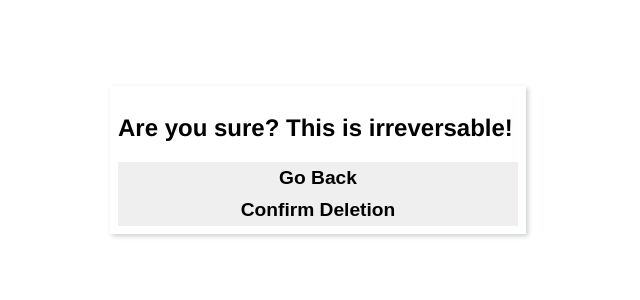
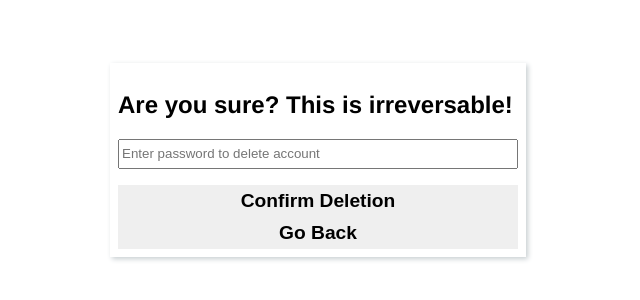
Before and after one commit to MarvJohnson/Ezequiel, a Vue app in the folder client/: page /account_deletion in a window 1280 px wide. Shown: the part 240-540 px from the top of the page, without its empty margins (322-962 px from the left). Built offline with nearby package versions, Linux system fonts and the light colour scheme; sample sign-in values are in the browser's storage.

Commit message:
Wired up user account deletion

```diff
--- a/client/src/pages/AccountDeletion.vue
+++ b/client/src/pages/AccountDeletion.vue
@@ -2,15 +2,39 @@
   <div>
     <div class="user-form">
       <h2>Are you sure? This is irreversable!</h2>
+      <input type="password" placeholder="Enter password to delete account" v-model="password">
+      <button @click="deleteAccount">Confirm Deletion</button>
       <a href="/profile"><button>Go Back</button></a>
-      <button>Confirm Deletion</button>
     </div>
   </div>
 </template>
 
 <script>
+import { requestDeletion } from '../services/UserServices'
+import Client from '../services'
+
 export default {
-  name: 'AccountDeletion'
+  name: 'AccountDeletion',
+  data: () => ({
+    password: ''
+  }),
+  mounted(){
+    if (!localStorage.getItem('auth_token')) {
+      this.$router.push('/login');
+    }
+  },
+  methods: {
+    async deleteAccount(){
+      const result = await requestDeletion(this.password);
+
+      if (result.status === 204) {
+        this.$store.commit('disconnect');
+        Client.defaults.headers.common['Authorization'] = '';
+        localStorage.removeItem('auth_token');
+        this.$router.push('/login');
+      }
+    }
+  }
 }
 </script>
 
@@ -21,10 +45,21 @@ export default {
     justify-content: center;
     align-items: center;
     min-height: 100vh;
+    padding: 0 1rem;
+    box-sizing: border-box;
   }
 
   #app > div > div {
+    display: flex;
+    flex-direction: column;
+    justify-content: center;
     width: 400px;
+  }
+
+  input {
+    height: 1.5rem;
+    max-width: unset;
+    margin-bottom: 1rem;
   }
 
   button {
--- a/client/src/services/UserServices.js
+++ b/client/src/services/UserServices.js
@@ -52,3 +52,12 @@ export const requestLogout = async () => {
 
   return result.data;
 };
+
+export const requestDeletion = async (password) => {
+  const result = await Client.delete('users/me/', {
+    data: {
+      current_password: password
+    }
+  });
+  return result;
+};
```
Also changed, not shown: 1 other file (tests, documents, lock files or other folders).
